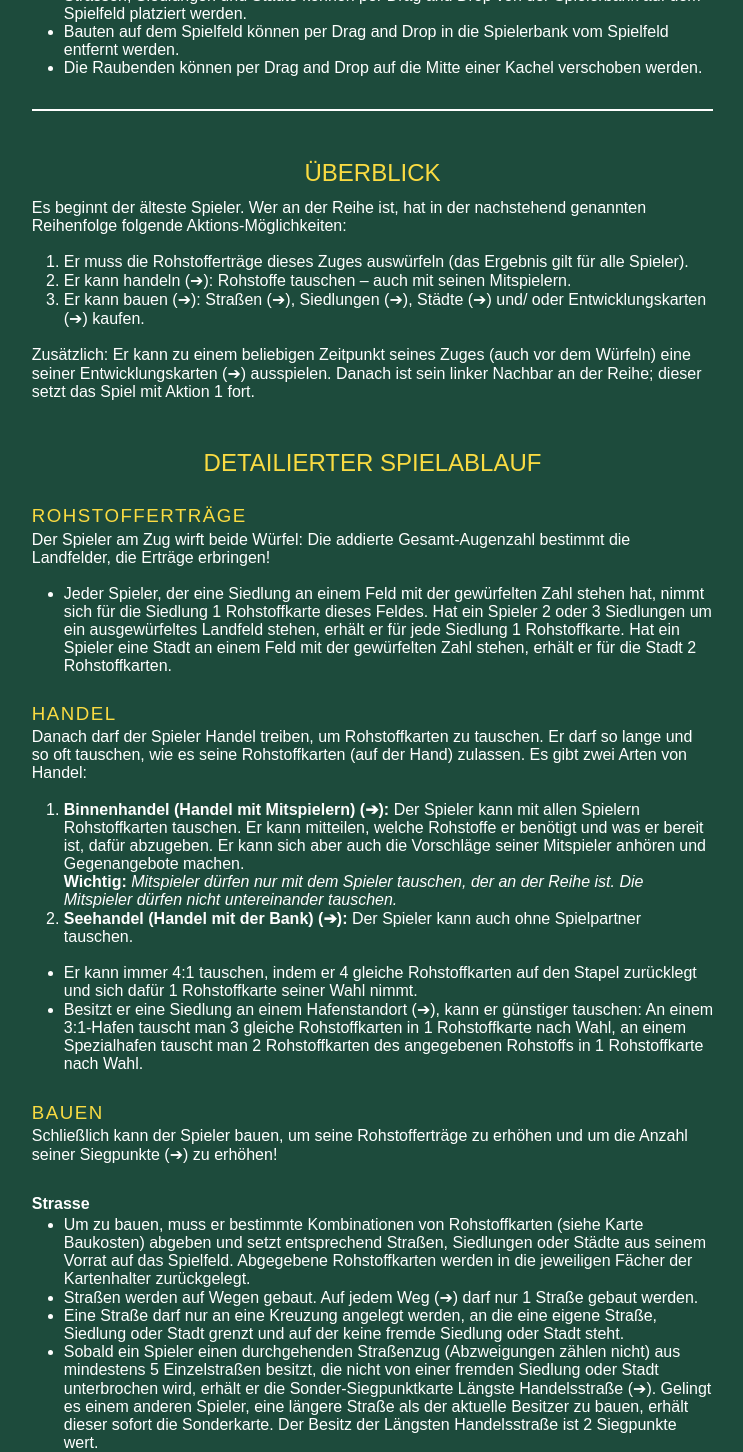
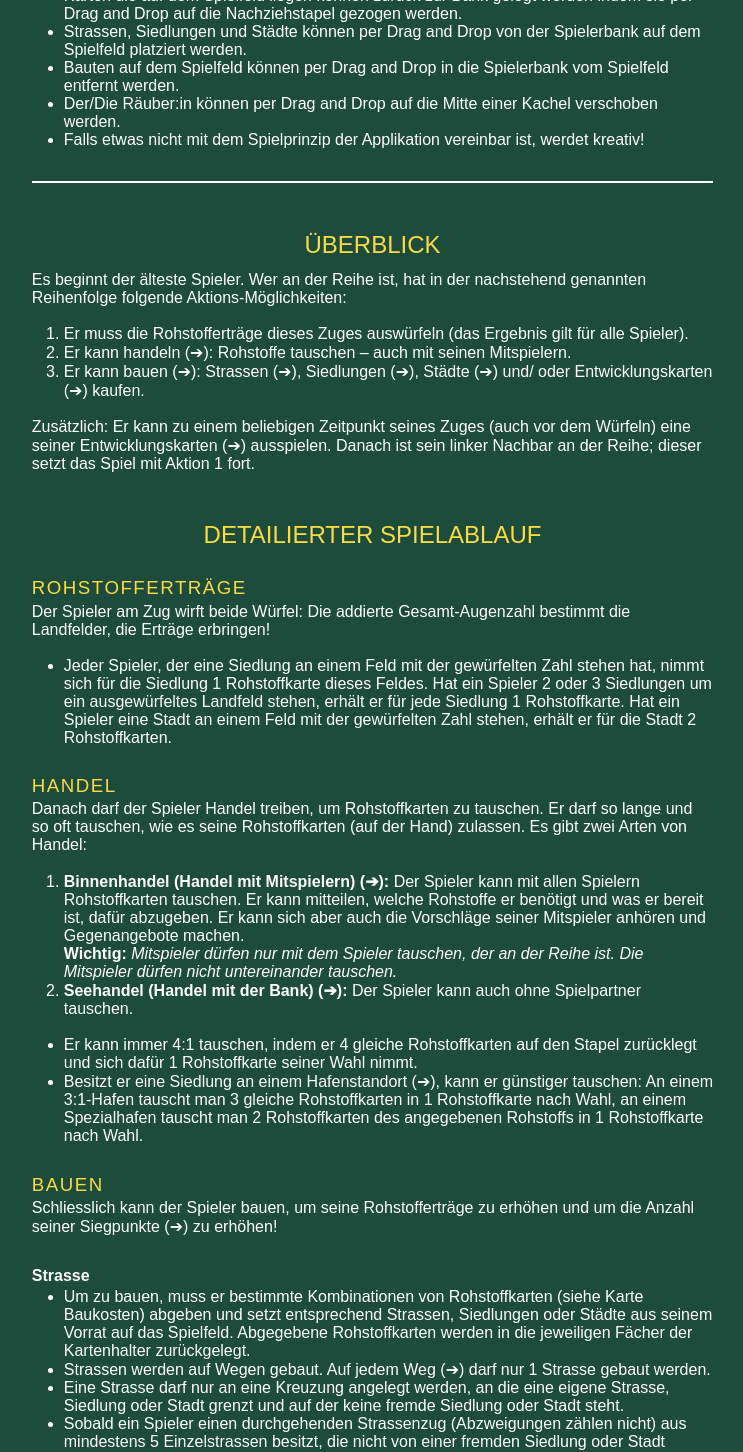
Before and after one commit to ClaudeStark/catangame, a Vue app: page /rules in a window 1280 px wide. Shown: the part 640-2092 px from the top of the page, without its empty margins (271-1014 px from the left). Built offline with nearby package versions, Linux system fonts and the light colour scheme.

Commit message:
Textanpassungen RulesView

```diff
--- a/src/views/RulesView.vue
+++ b/src/views/RulesView.vue
@@ -12,6 +12,7 @@
             <p><em>Gemeinsam – aber Digital.</em> Ziel unserer Arbeit war ein analoges Spielgefühl bei einem Digitalen Spiel
                 aufkommen zu lassen. Dafür haben wir eine Kommunikation von mehreren Devices ermöglicht. Spieler haben ihr
                 eigenes Device z.B. ein Smartphone und ein anderes Device z.B. ein Tablet dient als Spielfeld.</p>
+                <p>Bestimmt vor Spielbeginn ein/e Spielleiter:in, im Zweifelsfall entscheidet diese Person, wie vorgegangen wird.</p>
 
             <h3>Anleitung</h3>
             <ul style="margin-bottom: 2em; border-bottom: 2px solid; border-color: white; padding-bottom: 2em;">
@@ -49,7 +50,10 @@
                     <p>Bauten auf dem Spielfeld können per Drag and Drop in die Spielerbank vom Spielfeld entfernt werden.</p>
                 </li>
                 <li>
-                    <p>Die Raubenden können per Drag and Drop auf die Mitte einer Kachel verschoben werden.</p>
+                    <p>Der/Die Räuber:in können per Drag and Drop auf die Mitte einer Kachel verschoben werden.</p>
+                </li>
+                <li>
+                    <p>Falls etwas nicht mit dem Spielprinzip der Applikation vereinbar ist, werdet kreativ!</p>
                 </li>
             </ul>
 
@@ -62,7 +66,7 @@
                 <li>Er muss die Rohstofferträge dieses Zuges auswürfeln (das Ergebnis
                     gilt für alle Spieler).</li>
                 <li>Er kann handeln (➔): Rohstoffe tauschen – auch mit seinen Mitspielern.</li>
-                <li>Er kann bauen (➔): Straßen (➔), Siedlungen (➔), Städte (➔) und/
+                <li>Er kann bauen (➔): Strassen (➔), Siedlungen (➔), Städte (➔) und/
                     oder Entwicklungskarten (➔) kaufen.</li>
             </ol>
             <br>
@@ -120,7 +124,7 @@
             </ul>
 
             <h3>Bauen</h3>
-            <p>Schließlich kann der Spieler bauen, um seine Rohstofferträge zu erhöhen und um die Anzahl seiner Siegpunkte
+            <p>Schliesslich kann der Spieler bauen, um seine Rohstofferträge zu erhöhen und um die Anzahl seiner Siegpunkte
                 (➔) zu erhöhen!</p><br>
 
             <h4>Strasse</h4>
@@ -128,27 +132,27 @@
                 <li>
                     Um zu bauen, muss er bestimmte Kombinationen von Rohstoffkarten (siehe Karte Baukosten) abgeben und
                     setzt entsprechend
-                    Straßen, Siedlungen oder Städte aus seinem Vorrat auf das Spielfeld.
+                    Strassen, Siedlungen oder Städte aus seinem Vorrat auf das Spielfeld.
                     Abgegebene Rohstoffkarten werden in die jeweiligen Fächer der
                     Kartenhalter zurückgelegt.
                 </li>
                 <li>
-                    Straßen werden auf Wegen gebaut. Auf jedem Weg (➔) darf nur
-                    1 Straße gebaut werden.
+                    Strassen werden auf Wegen gebaut. Auf jedem Weg (➔) darf nur
+                    1 Strasse gebaut werden.
                 </li>
                 <li>
-                    Eine Straße darf nur an eine Kreuzung angelegt werden, an die eine
-                    eigene Straße, Siedlung oder Stadt grenzt und auf der keine fremde
+                    Eine Strasse darf nur an eine Kreuzung angelegt werden, an die eine
+                    eigene Strasse, Siedlung oder Stadt grenzt und auf der keine fremde
                     Siedlung oder Stadt steht.
                 </li>
                 <li>
-                    Sobald ein Spieler einen durchgehenden Straßenzug (Abzweigungen zählen nicht) aus mindestens 5
-                    Einzelstraßen besitzt, die nicht von einer
+                    Sobald ein Spieler einen durchgehenden Strassenzug (Abzweigungen zählen nicht) aus mindestens 5
+                    Einzelstrassen besitzt, die nicht von einer
                     fremden Siedlung oder Stadt unterbrochen wird,
                     erhält er die Sonder-Siegpunktkarte Längste
-                    Handelsstraße (➔). Gelingt es einem anderen
-                    Spieler, eine längere Straße als der aktuelle
-                    Besitzer zu bauen, erhält dieser sofort die Sonderkarte. Der Besitz der Längsten Handelsstraße ist
+                    Handelsstrasse (➔). Gelingt es einem anderen
+                    Spieler, eine längere Strasse als der aktuelle
+                    Besitzer zu bauen, erhält dieser sofort die Sonderkarte. Der Besitz der Längsten Handelsstrasse ist
                     2 Siegpunkte wert.
                 </li>
             </ul><br>
@@ -156,7 +160,7 @@
             <ul>
                 <li>
                     Die Siedlung muss auf einer Kreuzung gebaut werden, zu der
-                    mindestens eine eigene Straße führt. Dabei muss die Abstandsregel
+                    mindestens eine eigene Strasse führt. Dabei muss die Abstandsregel
                     beachtet werden.
                 </li>
                 <li>
@@ -259,12 +263,12 @@
                 </li>
                 <li>
                     Wer zuerst 3 Ritterkarten offen vor sich liegen hat, erhält die
-                    Sonderkarte Größte Rittermacht, die 2 Siegpunkte wert ist.
+                    Sonderkarte Grösste Rittermacht, die 2 Siegpunkte wert ist.
                 </li>
                 <li>
                     Sobald ein anderer Spieler mehr Ritterkarten
                     offen vor sich liegen hat als der aktuelle Besitzer
-                    der Größten Rittermacht, so erhält er sofort
+                    der Grössten Rittermacht, so erhält er sofort
                     die Sonderkarte und die damit verbundenen
                     2 Siegpunkte.
                 </li>
```
